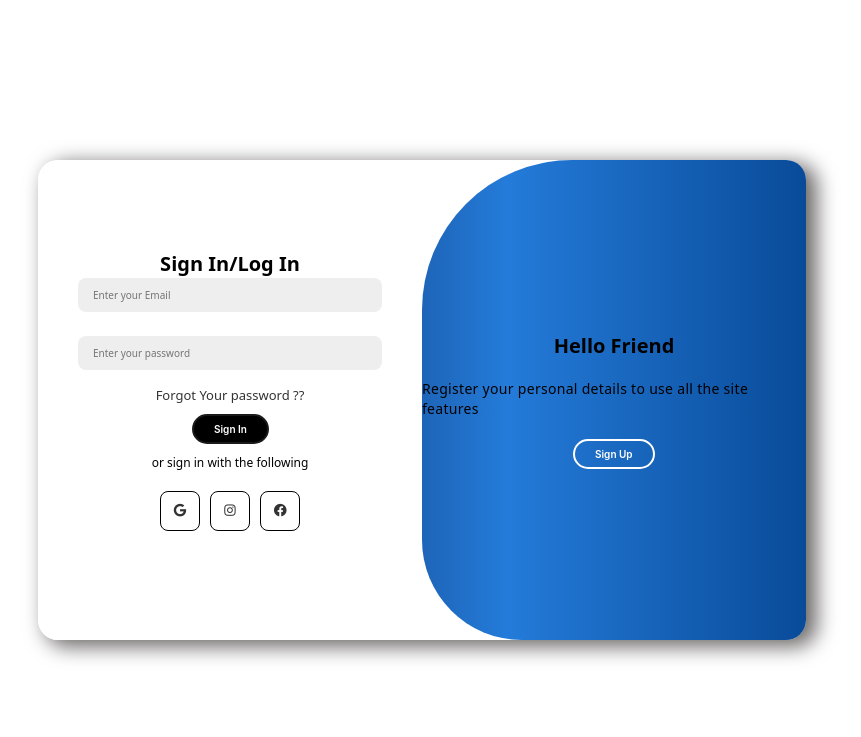
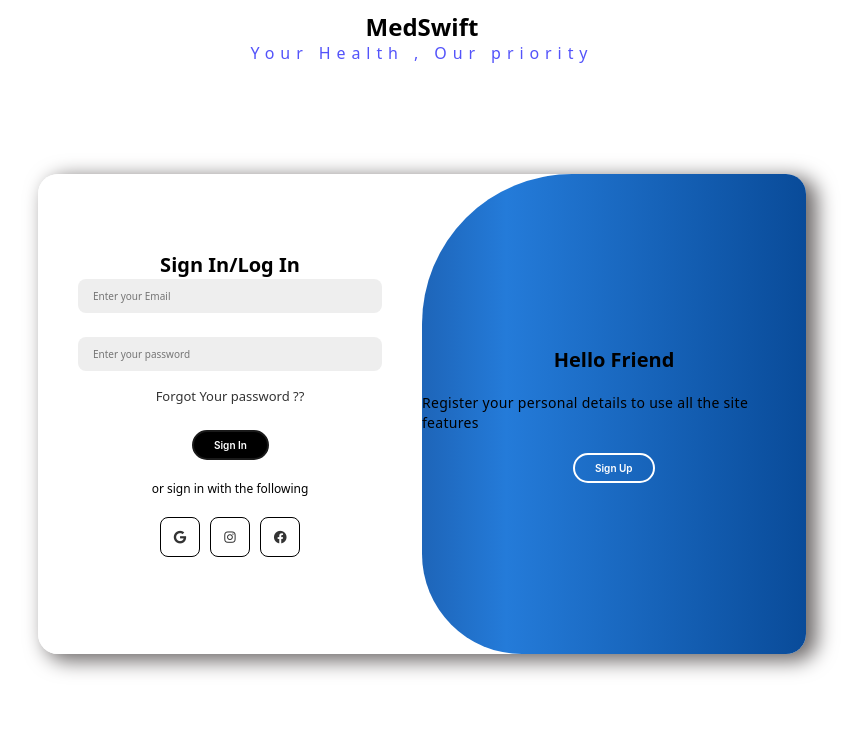
Before and after one commit to kiptoobarchok/careConnect, a plain HTML site: page signuppage.html in a window 1280 px wide. Shown: the whole page, without its empty margins (218-1079 px from the left). Drawn offline with Linux system fonts and the light colour scheme.

Commit message:
Add updates

```diff
--- a/index.css
+++ b/index.css
@@ -7,16 +7,38 @@
 }
 
 
+header{
+   margin-top:10px ;
+   margin-bottom: 40px;
+   display: flex;
+   align-items: center;
+   justify-content: center;
+   flex-direction: column;
+}
+
+header p {
+   color: rgb(83, 83, 250);
+   line-height: 1px;
+   letter-spacing: 0.37rem;
+   margin-top: 10px;
+}
+
 body{
+
+    /* height: 100vh; */
+}
+
+
+.body-flex{
     display: flex;
     justify-content: center;
     align-items: center;
-    height: 100vh;
+    height: 80vh;
 }
 
 
+.container{
 
-.container{
     background-color: #fff;
     box-shadow: 9px 5px 20px 2px rgb(110, 106, 106);
     border-radius: 20px;
--- a/signuppage.html
+++ b/signuppage.html
@@ -15,6 +15,11 @@
         <link rel="stylesheet" href="index.css">
     </head>
     <body>
+        <header>
+            <h2>MedSwift</h2>
+            <p>Your Health , Our priority</p>
+        </header>
+        <div class="body-flex">
             <div class="container" id="container">
                 <div class="form-container sign-up">
 
@@ -30,7 +35,7 @@
                         <input type="tel" placeholder="Enter your phonenumber" name="phonenumber">
                         <input type="password" placeholder="Enter your password" name="password">
                         <input type="password" placeholder="Confirm your password" name="password">
-                   <button>Sign Up</button>
+                       <a href="/profile creation.html"><button>Sign Up</button></a>
                         <span>or sign up with the following below</span>
                       <div class="social-icons">
                         <a href="" > <i class="fa-brands fa-google"></i></i></a>
@@ -53,7 +58,7 @@
                         <!-- <label for="number">Enter your password: </label> -->
                         <input type="password" placeholder="Enter your password" name="psswd">
                         <a href="#">Forgot Your password ??</a>
-                    <button>Sign In</button>
+                        <a href="/profile creation.html"><button type="button">Sign In</button></a>
                         <span>or sign in with the following </span>
                         <div class="social-icons">
 
@@ -89,6 +94,8 @@
                 </div> -->
             </div>
 
+        </div>
+
 
 
 
```
Also changed, not shown: index.html (+2 -2 lines), profile creation.html (+1 -1 lines), signinpage.html (deleted). Lines whose indentation alone changed are shown as unchanged.
